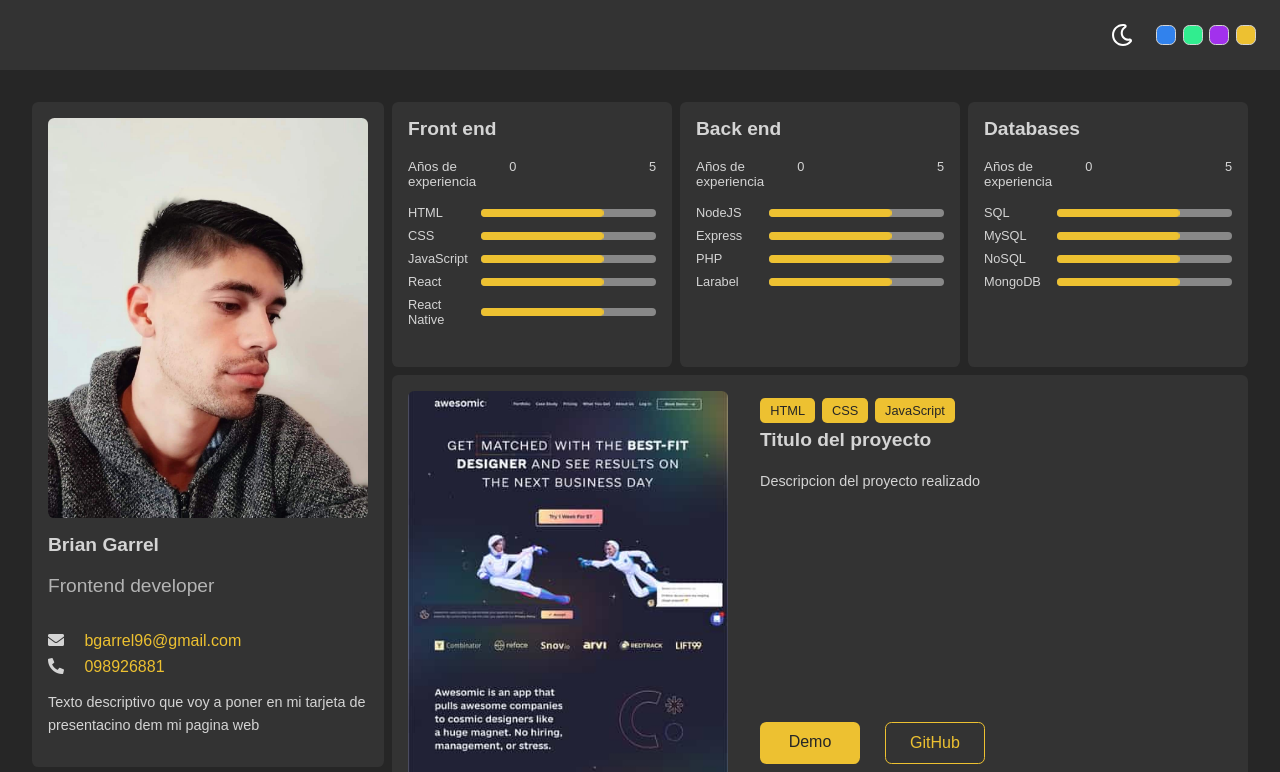
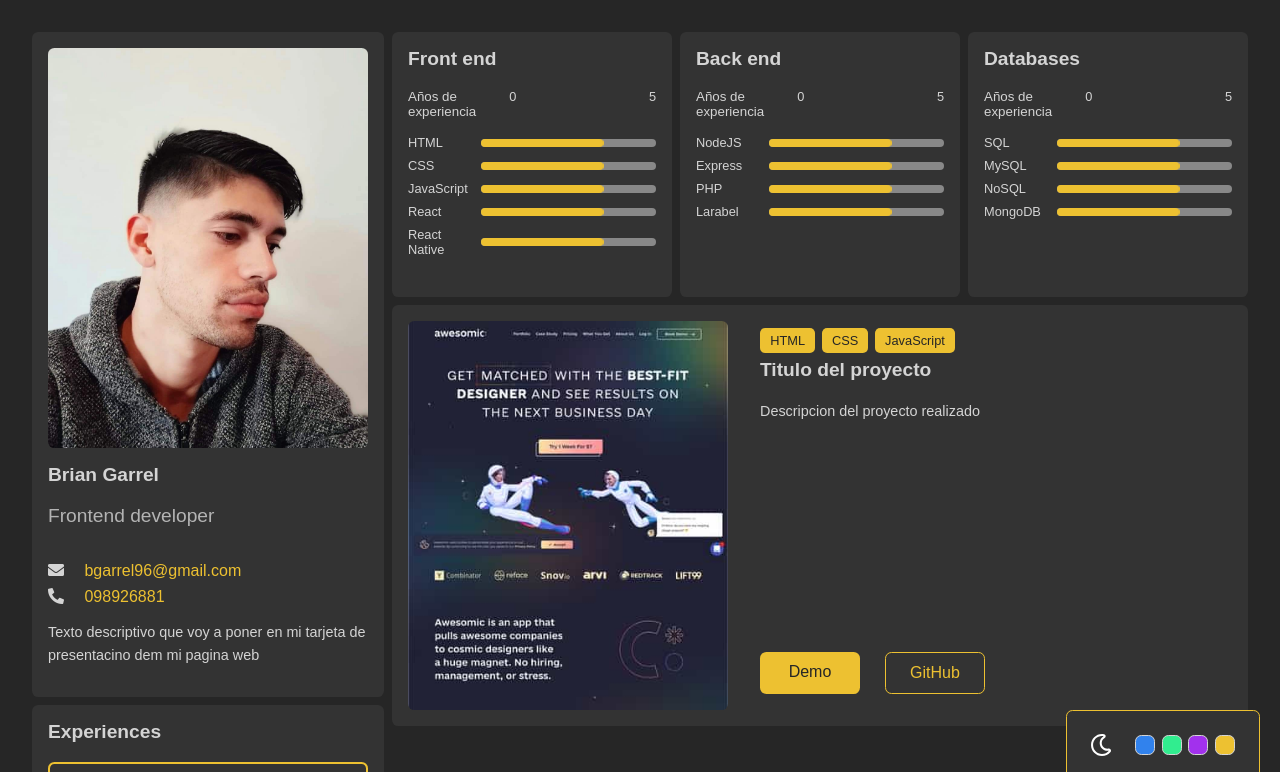
Before and after one commit to briangarrel/brian-garrel-portfolio, a plain HTML site: page index.html in a window 1280 px wide. Shown: the top 772 px of the page. Drawn offline with Linux system fonts and the light colour scheme.

Commit message:
posicione el boton de cambio de color como flotante en la parte inferior derecha

```diff
--- a/css/styles.css
+++ b/css/styles.css
@@ -38,13 +38,16 @@ body.dark {
 
 header {
     display: flex;
-    position: sticky;
-    top: 0;
+    position: fixed;
+    bottom: 20px;
+    right: 20px;
     align-items: center;
     justify-content: right;
     height: 70px;
     padding: 0 1.5em;
     background-color: var(--bg-card-color);
+    border: 1px solid var(--primary-color);
+    border-radius: var(--border-radius);
     transition: var(--transition);
     z-index: 100;
 }
```
